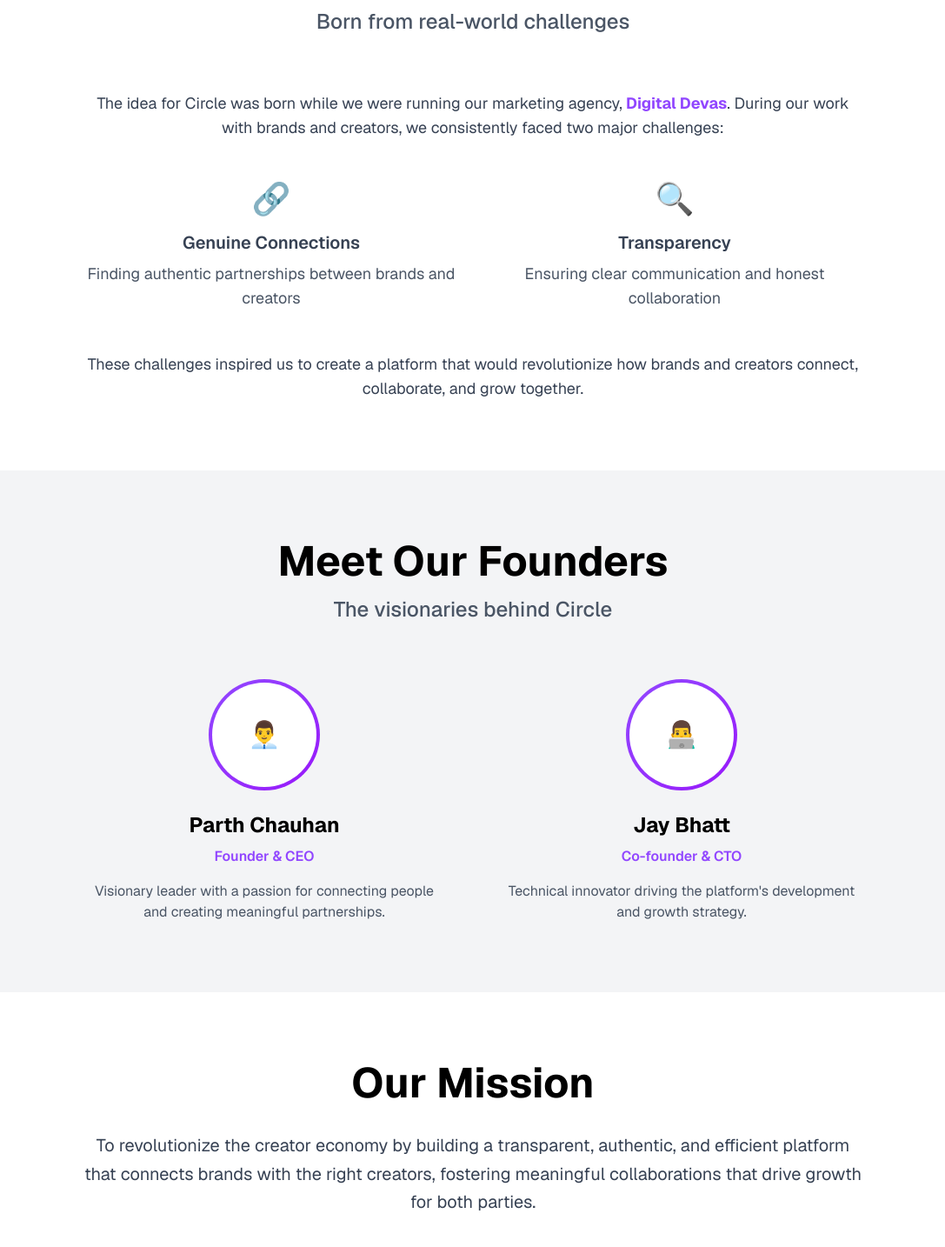
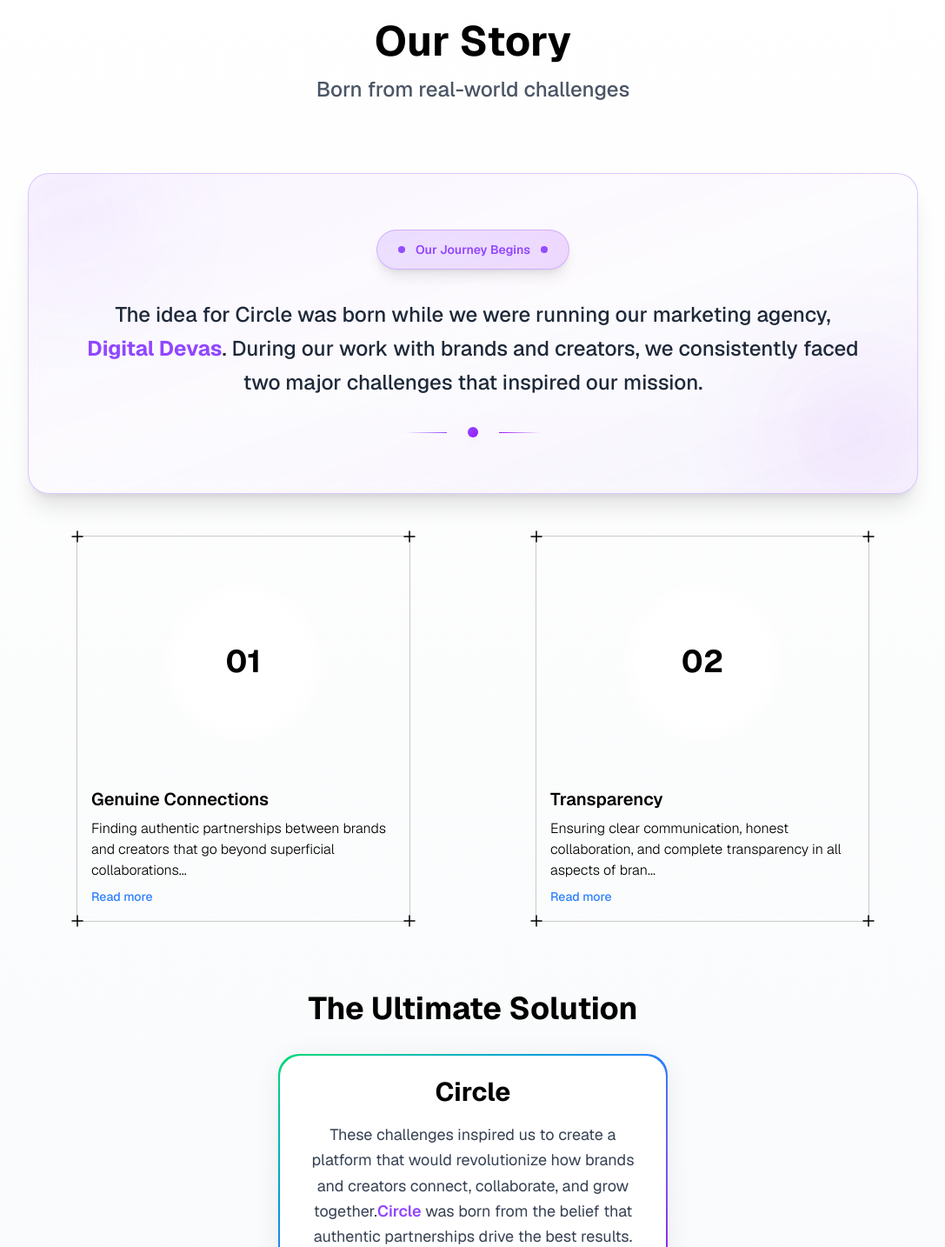
Before and after one commit to decodewithParth/circle-5, a Next.js app: page /about in a window 1280 px wide. Shown: the part 885-2319 px from the top of the page at 87% size, without its empty margins (96-1183 px from the left). Built offline with nearby package versions, Linux system fonts and the light colour scheme.

Commit message:
fixed the story section

```diff
--- a/src/app/about/page.tsx
+++ b/src/app/about/page.tsx
@@ -1,5 +1,3 @@
-
-
 "use client";
 
 import {
@@ -13,6 +11,8 @@
   NavbarLogo,
 } from "@/component/aceternity/resizable-navbar";
 import { ShimmerButton } from "@/component/magicui/shimmer-button";
+import { EvervaultCard } from "@/component/aceternity/evervault-card-1";
+import { EvervaultCard as EvervaultCardSimple } from "@/component/aceternity/evervault-card";
 import { useState } from "react";
 
 export default function AboutPage() {
@@ -117,9 +117,13 @@
           </section>
 
           {/* Story Section */}
-          <section className="py-20 px-4 bg-white dark:bg-black">
+          <section className="py-24 px-4 bg-gradient-to-b from-white to-gray-50 dark:from-black dark:to-neutral-950">
             <div className="max-w-6xl mx-auto">
-              <div className="text-center mb-16">
+              <div className="text-center mb-20">
+                <div className="inline-flex items-center gap-2 px-4 py-2 rounded-full bg-[#9146FF]/10 border border-[#9146FF]/20 text-[#9146FF] text-sm font-medium mb-6">
+                  <span className="w-2 h-2 rounded-full bg-[#9146FF]"></span>
+                  The Beginning
+                </div>
                 <h2 className="text-4xl md:text-5xl font-bold text-black dark:text-white mb-4">
                   Our Story
                 </h2>
@@ -128,32 +132,73 @@
                 </p>
               </div>
 
-              <div className="max-w-4xl mx-auto text-center space-y-6 text-lg text-gray-700 dark:text-gray-300">
-                <p>
-                  The idea for Circle was born while we were running our marketing agency,
-                  <strong className="text-[#9146FF]"> Digital Devas</strong>. During our work with brands and creators,
-                  we consistently faced two major challenges:
-                </p>
-                <div className="grid grid-cols-1 md:grid-cols-2 gap-8 mt-12">
-                  <div className="text-center">
-                    <div className="text-4xl mb-4">🔗</div>
-                    <h3 className="text-xl font-semibold mb-2">Genuine Connections</h3>
-                    <p className="text-gray-600 dark:text-gray-400">
-                      Finding authentic partnerships between brands and creators
+              <div className="max-w-5xl mx-auto">
+                {/* Main Story */}
+                <div className="bg-gradient-to-br from-white via-purple-50/30 to-blue-50/20 dark:from-neutral-900 dark:via-purple-950/20 dark:to-blue-950/10 rounded-3xl p-10 md:p-16 shadow-xl border border-[#9146FF]/30 backdrop-blur-sm mb-12 relative overflow-hidden">
+                  <div className="absolute inset-0 bg-gradient-to-br from-[#9146FF]/10 via-transparent to-purple-600/5 opacity-60"></div>
+                  <div className="absolute top-0 left-0 w-32 h-32 bg-gradient-to-br from-[#9146FF]/20 to-transparent rounded-full blur-3xl"></div>
+                  <div className="absolute bottom-0 right-0 w-40 h-40 bg-gradient-to-tl from-purple-600/20 to-transparent rounded-full blur-3xl"></div>
+                  <div className="relative z-10 text-center space-y-8">
+                    <div className="inline-flex items-center gap-3 px-6 py-3 rounded-full bg-gradient-to-r from-[#9146FF]/15 to-purple-600/15 border border-[#9146FF]/30 text-[#9146FF] text-sm font-semibold shadow-lg">
+                      <span className="w-2 h-2 rounded-full bg-[#9146FF] animate-pulse"></span>
+                      Our Journey Begins
+                      <span className="w-2 h-2 rounded-full bg-[#9146FF] animate-pulse"></span>
+                    </div>
+                    <p className="text-xl md:text-2xl leading-relaxed text-gray-800 dark:text-gray-200 max-w-4xl mx-auto font-medium">
+                      The idea for Circle was born while we were running our marketing agency,
+                      <strong className="text-[#9146FF] font-bold"> Digital Devas</strong>. During our work with brands and creators,
+                      we consistently faced two major challenges that inspired our mission.
                     </p>
-                  </div>
-                  <div className="text-center">
-                    <div className="text-4xl mb-4">🔍</div>
-                    <h3 className="text-xl font-semibold mb-2">Transparency</h3>
-                    <p className="text-gray-600 dark:text-gray-400">
-                      Ensuring clear communication and honest collaboration
-                    </p>
+                    <div className="flex justify-center items-center gap-6 mt-8">
+                      <div className="w-12 h-px bg-gradient-to-r from-transparent via-[#9146FF]/50 to-[#9146FF]"></div>
+                      <div className="w-3 h-3 rounded-full bg-gradient-to-br from-[#9146FF] to-purple-600 shadow-lg"></div>
+                      <div className="w-12 h-px bg-gradient-to-l from-transparent via-purple-600/50 to-purple-600"></div>
+                    </div>
                   </div>
                 </div>
-                <p className="mt-12">
-                  These challenges inspired us to create a platform that would revolutionize
-                  how brands and creators connect, collaborate, and grow together.
-                </p>
+
+                {/* Challenges Grid */}
+                <div className="grid grid-cols-1 md:grid-cols-2 gap-8 mb-20">
+                  <EvervaultCard
+                    text="01"
+                    title="Genuine Connections"
+                    description="Finding authentic partnerships between brands and creators that go beyond superficial collaborations and create lasting value for both parties. We discovered that most platforms focus on quantity over quality, leading to partnerships that don't deliver real results. Circle was built to prioritize meaningful connections that drive mutual growth and success."
+                    size="md"
+                    className="mx-auto"
+                  />
+
+                  <EvervaultCard
+                    text="02"
+                    title="Transparency"
+                    description="Ensuring clear communication, honest collaboration, and complete transparency in all aspects of brand-creator partnerships. The lack of transparency in the creator economy was a major pain point we identified. Circle provides complete visibility into partnership metrics, communication channels, and performance tracking to build trust between all parties involved."
+                    size="md"
+                    className="mx-auto"
+                  />
+                </div>
+
+                {/* Solution */}
+                <div className="text-center mb-8">
+                  <h3 className="text-3xl md:text-4xl font-bold text-black dark:text-white mb-4">
+                    The Ultimate Solution
+                  </h3>
+                </div>
+                <div className="flex justify-center mb-12">
+                  <EvervaultCardSimple
+                    text="💡"
+                    className="w-full max-w-md h-auto"
+                    showIcon={false}
+                  >
+                    <h3 className="text-2xl md:text-3xl font-bold mb-4 text-black dark:text-white">
+                      Circle
+                    </h3>
+                    <p className="text-lg text-gray-700 dark:text-gray-300 leading-relaxed">
+                      These challenges inspired us to create a platform that would revolutionize
+                      how brands and creators connect, collaborate, and grow together.
+                      <strong className="text-[#9146FF] font-semibold">Circle</strong> was born from the belief that
+                      authentic partnerships drive the best results.
+                    </p>
+                  </EvervaultCardSimple>
+                </div>
               </div>
             </div>
           </section>
```
